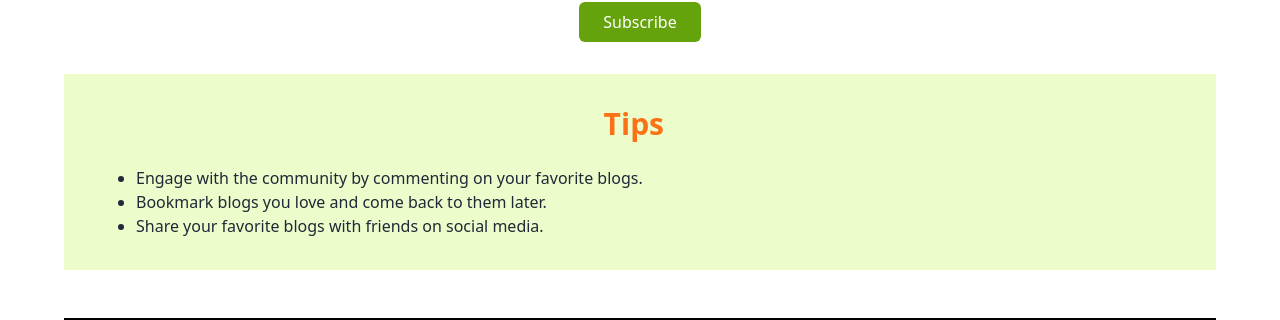
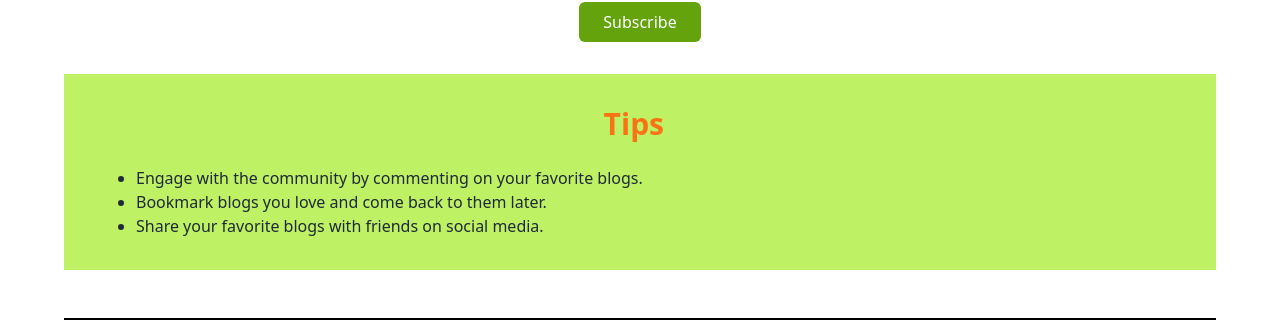
Before and after one commit to habibapanna/a11-assignment-client-side, a React (Vite) app: page / in a window 1280 px wide. Shown: the part 797-1117 px from the top of the page. Built offline with nearby package versions, Linux system fonts and the light colour scheme; no server answers.

Commit message:
added add blogs

```diff
--- a/src/pages/AddBlogPage/AddBlogPage.jsx
+++ b/src/pages/AddBlogPage/AddBlogPage.jsx
@@ -59,7 +59,7 @@ const AddBlogPage = () => {
   };
 
   return (
-    <div className="container mx-auto p-6">
+    <div className="container mx-auto p-6 bg-orange-500">
       <h2 className='text-center font-bold text-3xl text-lime-500'>
         <Typewriter
           words={['Add a New Blog']}
@@ -70,7 +70,7 @@ const AddBlogPage = () => {
           deleteSpeed={50}
         />
       </h2>
-      <form onSubmit={handleSubmit} className="bg-white p-8 rounded-lg shadow-lg">
+      <form onSubmit={handleSubmit} className="bg-white p-8 rounded-lg shadow-lg mt-5">
         <div className="mb-4">
           <label htmlFor="title" className="block text-lg font-semibold text-gray-700">Title</label>
           <input
--- a/src/pages/AllBlogs/AllBlogs.jsx
+++ b/src/pages/AllBlogs/AllBlogs.jsx
@@ -54,7 +54,7 @@ const AllBlogsPage = () => {
 
   return (
     <div className="container mx-auto p-6">
-      <h2 className="text-2xl text-orange-500 font-bold text-center mb-6">All Blogs</h2>
+      <h2 className="text-3xl text-orange-500 font-bold text-center mb-6">All Blogs</h2>
 
       {/* Search and Category Filters */}
       <div className="flex flex-wrap justify-center gap-4 mb-6">
--- a/src/pages/Home/Home.jsx
+++ b/src/pages/Home/Home.jsx
@@ -31,7 +31,7 @@ const Home = () => {
   };
 
   return (
-    <div className="min-h-screen bg-gray-100">
+    <div className="min-h-screen bg-orange-300">
       {/* Animated Welcome Header */}
       <header
   className="bg-cover bg-center text-white p-8 text-center"
@@ -76,7 +76,7 @@ const Home = () => {
         </form>
       </section>
       {/* Tips Section */}
-      <section className="p-8 bg-lime-100">
+      <section className="p-8 bg-lime-300">
       <h2 className="text-3xl font-bold text-center mb-6 text-orange-500">
           <Typewriter
             words={['Tips to Enhance Your Experience']}
--- a/src/pages/Home/RecentBlogs.jsx
+++ b/src/pages/Home/RecentBlogs.jsx
@@ -63,7 +63,7 @@ const RecentBlogs = () => {
             </h2>
             <div className="grid grid-cols-1 sm:grid-cols-2 lg:grid-cols-3 gap-6">
                 {blogs.map((blog) => (
-                    <div key={blog._id} className="p-4 bg-lime-100 shadow-lg rounded-lg transform transition duration-300 hover:shadow-xl hover:scale-105 hover:translate-z-10">
+                    <div key={blog._id} className="p-4 bg-white shadow-lg rounded-lg transform transition duration-300 hover:shadow-xl hover:scale-105 hover:translate-z-10">
                         <img
                             src={blog.image}
                             alt={blog.title}
```
